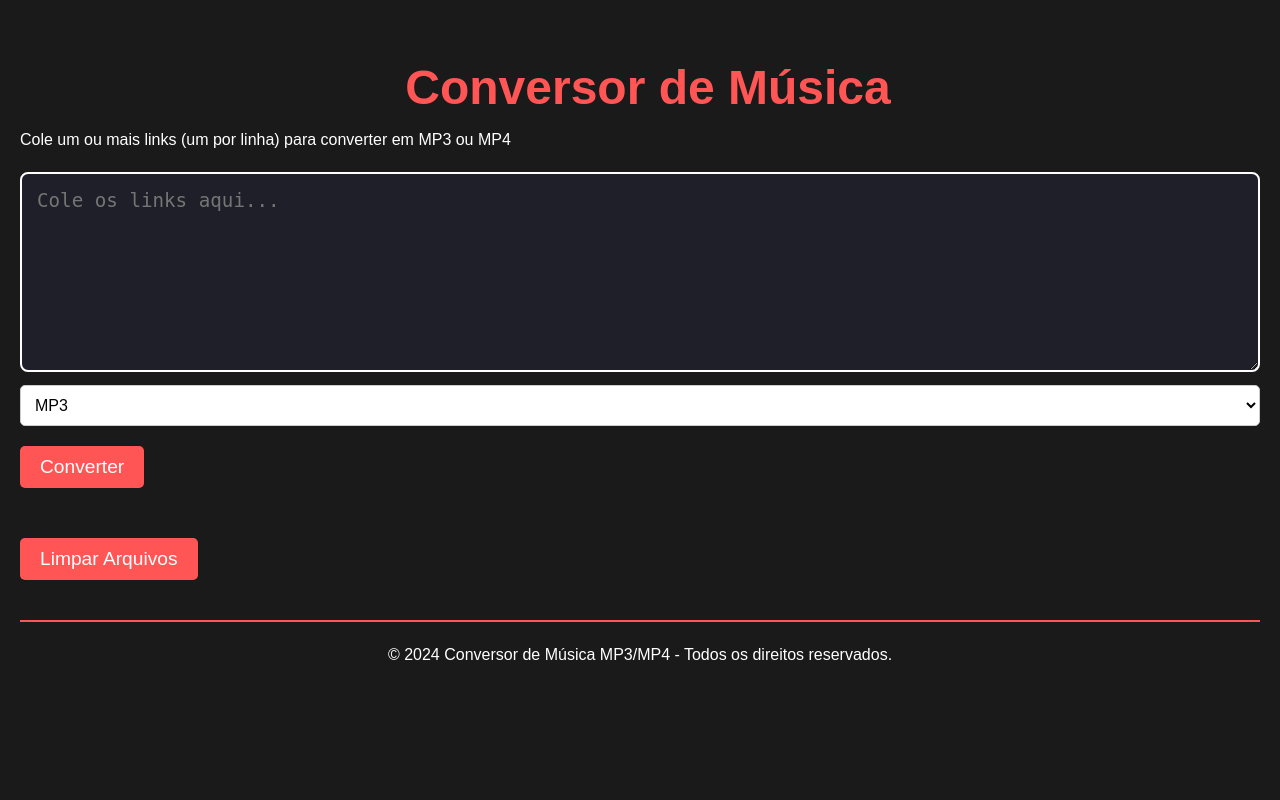
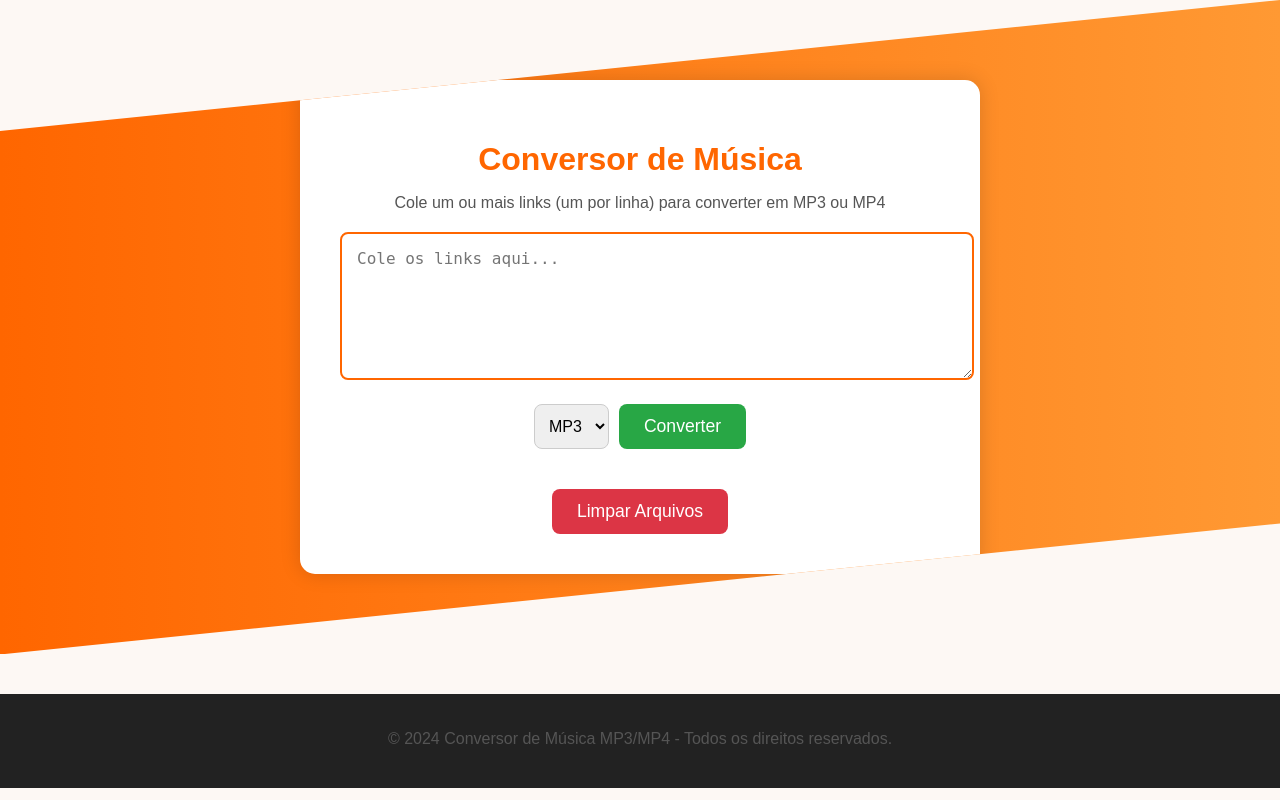
Before and after one commit to MrHoneys/ConversorMP3, a Flask app: page / in a window 1280 px wide. Run offline with Flask 3, Linux system fonts and the light colour scheme.

Commit message:
Add files via upload

```diff
--- a/static/style.css
+++ b/static/style.css
@@ -1,260 +1,140 @@
-/* Definindo as cores principais com branco, azul e vermelho */
-:root {
-    --background: #1a1a1a;  /* Fundo escuro para destacar o conteúdo */
-    --foreground: #ffffff;  /* Texto branco */
-    --selection: #44475a;   /* Cor de seleção */
-    --comment: white;     /* Comentários em azul */
-    --cyan: #8be9fd;        /* Azul claro */
-    --green: #50fa7b;       /* Verde (não utilizado nesse esquema, mas mantido) */
-    --orange: #ffb86c;      /* Laranja (não utilizado) */
-    --pink: #ff79c6;        /* Rosa (não utilizado) */
-    --purple: #bd93f9;      /* Roxo (não utilizado) */
-    --red: #ff5555;         /* Vermelho para destacar alertas e botões */
-    --yellow: #f1fa8c;      /* Amarelo (não utilizado) */
+body {
+    background: #fdf8f4;
+    font-family: Arial, sans-serif;
+    margin: 0;
+    padding: 0;
+    text-align: center;
 }
 
-/* Resetando o padding e margin para garantir consistência */
-* {
-    margin: 0;
-    padding: 0;
-    box-sizing: border-box;
+/* Fundo com onda laranja */
+.wave-bg {
+    background: linear-gradient(90deg, #ff6600, #ff9933);
+    padding: 80px 20px;
+    clip-path: polygon(0 20%, 100% 0, 100% 80%, 0 100%);
 }
 
-/* Corpo da página */
-body {
-    background-color: var(--background);
-    color: var(--foreground);
-    font-family: 'Arial', sans-serif;
-    font-size: 16px;
-    line-height: 1.6;
-    padding: 0 20px;
-    margin: 0;
+/* Caixa central */
+.converter-box {
+    margin: auto;
+    background: #fff;
+    padding: 40px;
+    border-radius: 15px;
+    box-shadow: 0 0 20px rgba(0,0,0,0.15);
+    max-width: 600px;
 }
 
-/* Título principal */
+/* Título e descrição */
 h1 {
-    text-align: center;
-    color: var(--red);  /* Vermelho para o título */
-    margin-top: 50px;
-    font-size: 3rem;
+    color: #ff6600;
+    margin-bottom: 10px;
+}
+p {
+    color: #555;
+    margin-bottom: 20px;
 }
 
-/* Caixa de entrada de texto */
-textarea {
+/* Campo de link */
+input[type="text"] {
     width: 100%;
-    height: 200px;
     padding: 15px;
-    margin-top: 20px;
-    border: 2px solid var(--comment);
+    border: 2px solid #ff6600;
     border-radius: 8px;
-    background-color: #1e1f29;
-    color: var(--foreground);
-    font-size: 1.2rem;
-    transition: border-color 0.3s ease-in-out;
+    font-size: 1rem;
+    margin-bottom: 20px;
 }
 
-textarea:focus {
-    border-color: var(--cyan);  /* Azul claro quando em foco */
-    outline: none;
+/* Botões e opções */
+.options {
+    display: flex;
+    justify-content: center;
+    gap: 10px;
+}
+select {
+    padding: 10px;
+    font-size: 1rem;
+    border-radius: 8px;
+    border: 1px solid #ccc;
+}
+button {
+    background: #28a745;
+    color: white;
+    border: none;
+    padding: 12px 25px;
+    font-size: 1.1rem;
+    border-radius: 8px;
+    cursor: pointer;
+    transition: 0.3s;
+}
+button:hover {
+    background: #218838;
 }
 
-/* Botões */
-button {
-    background-color: var(--red);  /* Vermelho para botões */
-    color: var(--foreground);
-    font-size: 1.2rem;
-    padding: 10px 20px;
-    margin-top: 20px;
-    border: none;
-    border-radius: 5px;
-    cursor: pointer;
-    transition: background-color 0.3s ease;
-}
-
-button:hover {
-    background-color: var(--cyan);  /* Azul claro ao passar o mouse */
-}
-
-/* Estilos para o cabeçalho */
-.header {
-    display: flex;
-    justify-content: center;
-    align-items: center;
-    margin-top: 50px;
-}
-
-h1 {
-    color: var(--red);
-    font-size: 3rem;
-    margin-left: 16px;
-}
-
-.emoji {
-    width: 115px; /* Tamanho do emoji */
-    height: 80px; /* Tamanho do emoji */
-}
-
-
-/* Links de download */
-#linksDownload {
-    margin-top: 30px;
-}
-
-#linksDownload a {
-    color: var(--cyan);
-    font-size: 1.2rem;
-    text-decoration: none;
-    display: block;
-    margin-bottom: 10px;
-    transition: color 0.3s ease;
-}
-
-#linksDownload a:hover {
-    color: var(--red);  /* Vermelho no hover */
-}
-
-/* Botão Limpar */
-#limparBtn {
-    background-color: var(--red);  /* Vermelho para o botão Limpar */
-    color: var(--foreground);
-    font-size: 1.2rem;
-    padding: 10px 20px;
-    margin-top: 20px;
-    border: none;
-    border-radius: 5px;
-    cursor: pointer;
-    transition: background-color 0.3s ease;
-}
-
-#limparBtn:hover {
-    background-color: var(--cyan);  /* Azul ao passar o mouse */
-}
-
-/* Estilo para mensagens de erro ou sucesso */
-.alert {
-    padding: 15px;
-    margin-top: 20px;
-    border-radius: 8px;
-    font-size: 1.2rem;
-    font-weight: bold;
-}
-
-.alert.success {
-    background-color: var(--green);  /* Verde para sucesso */
-    color: var(--background);
-}
-
-.alert.error {
-    background-color: var(--red);  /* Vermelho para erro */
-    color: var(--background);
-}
-
+/* Barra de progresso */
 #progressContainer {
     width: 100%;
-    background-color: #f3f3f3;
+    background: #eee;
     border-radius: 5px;
     margin-top: 20px;
     display: none;
 }
-
 #progressBar {
     width: 0;
-    height: 30px;
-    background-color: var(--cyan);  /* Azul para a barra de progresso */
+    height: 25px;
+    background: #ff6600;
     text-align: center;
     color: white;
-    line-height: 30px;
+    line-height: 25px;
     border-radius: 5px;
 }
 
-/* Estilos para o footer */
-footer {
-    background-color: var(--background);  /* Fundo escuro */
-    color: var(--foreground);             /* Texto claro */
-    padding: 20px 0;
-    text-align: center;
-    margin-top: 40px;
-    border-top: 2px solid var(--red);  /* Vermelho para a borda superior */
+/* Links de download */
+#linksDownload {
+    margin-top: 20px;
+}
+#linksDownload a {
+    display: block;
+    margin: 5px 0;
+    color: #007bff;
+    text-decoration: none;
+}
+#linksDownload a:hover {
+    text-decoration: underline;
 }
 
-footer a {
-    color: var(--cyan);
-    text-decoration: none;
-    margin: 0 15px;
-    font-size: 1.1rem;
-    transition: color 0.3s ease;
+/* Botão limpar */
+.limpar {
+    margin-top: 20px;
+    background: #dc3545;
+}
+.limpar:hover {
+    background: #b52a37;
 }
 
-footer a:hover {
-    color: var(--red);  /* Vermelho no hover */
-}
-
-footer .footer-text {
-    font-size: 0.9rem;
-    color: var(--comment);
-}
-
-/* Estilo para o aviso de cuidado */
+/* Mensagem de alerta */
 .alert-warning {
-    background-color: var(--cyan);  /* Azul claro para a mensagem de alerta */
-    color: var(--background);       /* Texto branco */
+    background-color: #ffe08a;
+    color: #333;
     font-size: 1rem;
-    padding: 20px;
+    padding: 15px;
     margin-top: 20px;
     border-radius: 8px;
-    text-align: center;
     font-weight: bold;
 }
 
-.alert-warning a {
-    color: var(--background);
-    text-decoration: underline;
-    transition: color 0.3s ease;
+/* Rodapé */
+footer {
+    margin-top: 40px;
+    padding: 20px;
+    background: #222;
+    color: #fff;
 }
 
-.alert-warning a:hover {
-    color: var(--red);  /* Vermelho para links ao passar o mouse */
+textarea {
+    width: 100%;
+    padding: 15px;
+    border: 2px solid #ff6600;
+    border-radius: 8px;
+    font-size: 1rem;
+    margin-bottom: 20px;
+    resize: vertical; /* usuário pode aumentar/diminuir */
 }
-
-/* Estilos para o label */
-label[for="formato"] {
-    font-size: 16px;
-    font-weight: bold;
-    color: var(--foreground);
-    margin-bottom: 8px;
-    display: block; /* Faz com que o label ocupe a linha inteira */
-    margin-top: 20px;
-}
-
-/* Estilos para o select */
-select#formato {
-    width: 100%;
-    padding: 10px;
-    font-size: 16px;
-    margin-top: 5px;
-    border: 1px solid #ccc;
-    border-radius: 5px;
-    background-color: #fff;
-    color: black;
-    cursor: pointer;
-    transition: border-color 0.3s ease;
-}
-
-/* Estilo para o select quando em foco (ao clicar) */
-select#formato:focus {
-    border-color: var(--cyan);  /* Azul no foco */
-    outline: none; /* Remove o contorno padrão do navegador */
-}
-
-/* Estilos para as opções do select */
-select#formato option {
-    padding: 10px;
-    font-size: 16px;
-    color: black;
-    background-color: #fff;
-}
-
-/* Efeito hover para as opções */
-select#formato option:hover {
-    background-color: #f3f3f3;
-}
```
